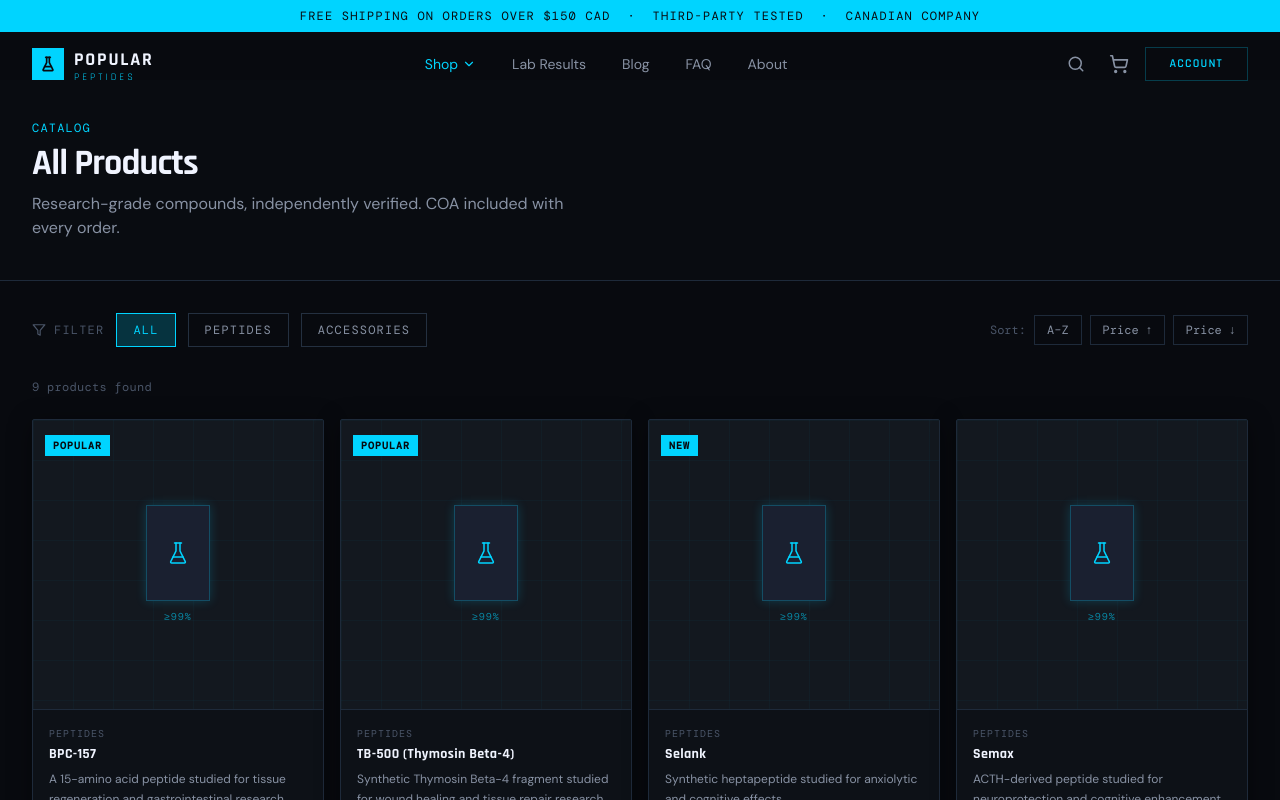
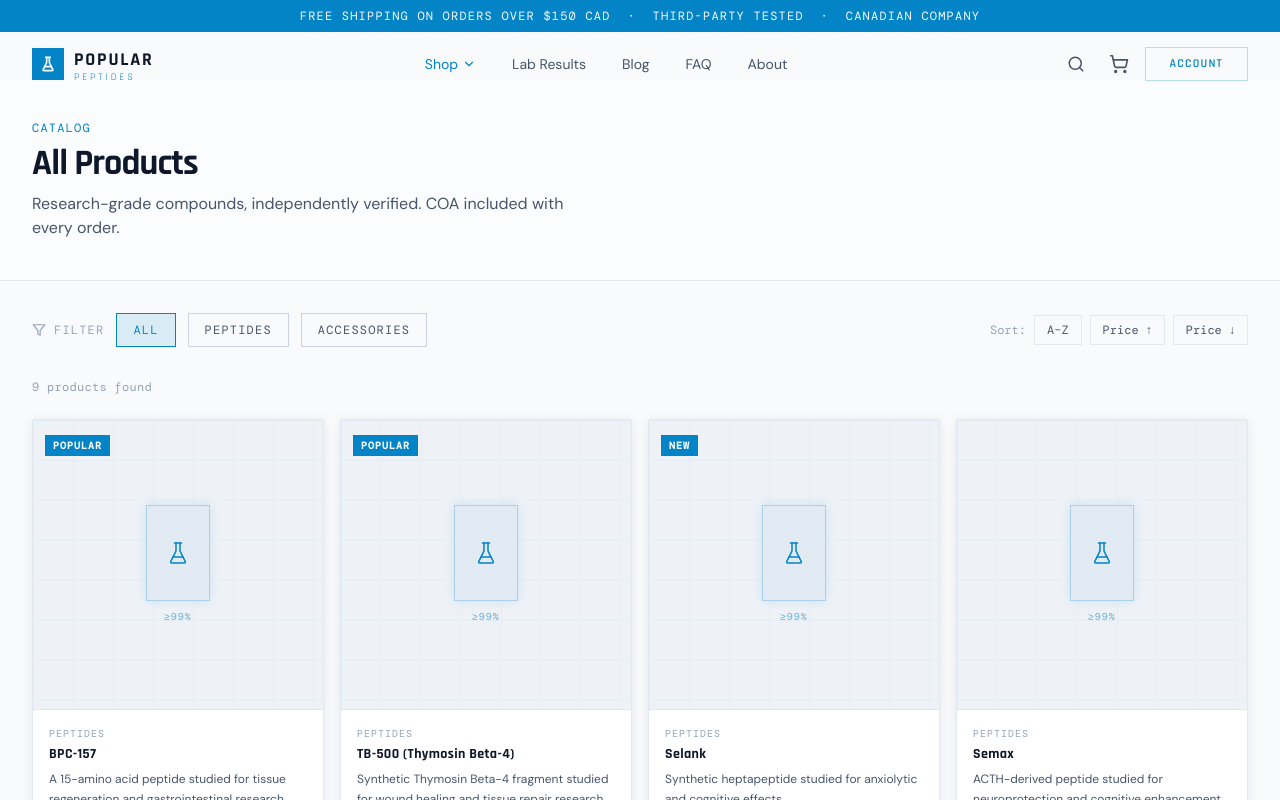
Before and after one commit to catoambassador-ops/popular-peptides, a Next.js app: page /products in a window 1280 px wide. Shown: the top 800 px of the page. Built offline with nearby package versions, Linux system fonts and the light colour scheme; a web font is replaced by a local one.

Commit message:
Light medical color scheme

```diff
--- a/src/app/globals.css
+++ b/src/app/globals.css
@@ -12,8 +12,8 @@
   }
 
   body {
-    background-color: #080A0F;
-    color: #F0F4FF;
+    background-color: #F8FAFC;
+    color: #0F172A;
   }
 
   /* Custom scrollbar */
@@ -21,19 +21,19 @@
     width: 6px;
   }
   ::-webkit-scrollbar-track {
-    background: #0D1117;
+    background: #EEF2F7;
   }
   ::-webkit-scrollbar-thumb {
-    background: #243040;
+    background: #CBD5E1;
     border-radius: 3px;
   }
   ::-webkit-scrollbar-thumb:hover {
-    background: #00D4FF40;
+    background: #0284C740;
   }
 
   ::selection {
-    background: #00D4FF30;
-    color: #00D4FF;
+    background: #0284C720;
+    color: #0284C7;
   }
 }
 
@@ -91,8 +91,8 @@
   }
 
   .grid-bg {
-    background-image: linear-gradient(rgba(0,212,255,0.03) 1px, transparent 1px),
-                      linear-gradient(90deg, rgba(0,212,255,0.03) 1px, transparent 1px);
+    background-image: linear-gradient(rgba(2,132,199,0.04) 1px, transparent 1px),
+                      linear-gradient(90deg, rgba(2,132,199,0.04) 1px, transparent 1px);
     background-size: 40px 40px;
   }
 }
--- a/tailwind.config.js
+++ b/tailwind.config.js
@@ -8,30 +8,30 @@
   theme: {
     extend: {
       colors: {
-        // Popular Peptides brand palette — dark clinical premium
+        // Popular Peptides brand palette — light clinical medical
         bg: {
-          primary: '#080A0F',
-          secondary: '#0D1117',
-          tertiary: '#13181F',
-          elevated: '#1A2030',
+          primary: '#F8FAFC',
+          secondary: '#FFFFFF',
+          tertiary: '#EEF2F7',
+          elevated: '#E2EAF4',
         },
         brand: {
-          cyan: '#00D4FF',
-          'cyan-dim': '#00A8CC',
-          'cyan-glow': '#00D4FF33',
-          green: '#00FF9D',
-          'green-dim': '#00CC7A',
+          cyan: '#0284C7',
+          'cyan-dim': '#0369A1',
+          'cyan-glow': '#0284C720',
+          green: '#059669',
+          'green-dim': '#047857',
         },
         text: {
-          primary: '#F0F4FF',
-          secondary: '#8892A4',
-          muted: '#4A5568',
-          accent: '#00D4FF',
+          primary: '#0F172A',
+          secondary: '#475569',
+          muted: '#94A3B8',
+          accent: '#0284C7',
         },
         border: {
-          subtle: '#1E2A3A',
-          default: '#243040',
-          bright: '#00D4FF40',
+          subtle: '#E2E8F0',
+          default: '#CBD5E1',
+          bright: '#0284C740',
         }
       },
       fontFamily: {
@@ -40,9 +40,9 @@
         mono: ['var(--font-mono)', 'monospace'],
       },
       backgroundImage: {
-        'grid-pattern': "linear-gradient(rgba(0,212,255,0.03) 1px, transparent 1px), linear-gradient(90deg, rgba(0,212,255,0.03) 1px, transparent 1px)",
-        'hero-glow': 'radial-gradient(ellipse 80% 60% at 50% -20%, rgba(0,212,255,0.15) 0%, transparent 60%)',
-        'card-glow': 'radial-gradient(ellipse at top, rgba(0,212,255,0.08) 0%, transparent 60%)',
+        'grid-pattern': "linear-gradient(rgba(2,132,199,0.05) 1px, transparent 1px), linear-gradient(90deg, rgba(2,132,199,0.05) 1px, transparent 1px)",
+        'hero-glow': 'radial-gradient(ellipse 80% 60% at 50% -20%, rgba(2,132,199,0.08) 0%, transparent 60%)',
+        'card-glow': 'radial-gradient(ellipse at top, rgba(2,132,199,0.05) 0%, transparent 60%)',
       },
       backgroundSize: {
         'grid': '40px 40px',
@@ -67,10 +67,10 @@
         }
       },
       boxShadow: {
-        'cyan-sm': '0 0 10px rgba(0,212,255,0.2)',
-        'cyan-md': '0 0 20px rgba(0,212,255,0.3)',
-        'cyan-lg': '0 0 40px rgba(0,212,255,0.25)',
-        'card': '0 4px 24px rgba(0,0,0,0.4), 0 1px 0 rgba(255,255,255,0.04) inset',
+        'cyan-sm': '0 0 10px rgba(2,132,199,0.15)',
+        'cyan-md': '0 0 20px rgba(2,132,199,0.2)',
+        'cyan-lg': '0 0 40px rgba(2,132,199,0.15)',
+        'card': '0 2px 12px rgba(15,23,42,0.08), 0 1px 0 rgba(255,255,255,0.8) inset',
       }
     },
   },
```
Also changed, not shown: 1 other file (tests, documents, lock files or other folders).
